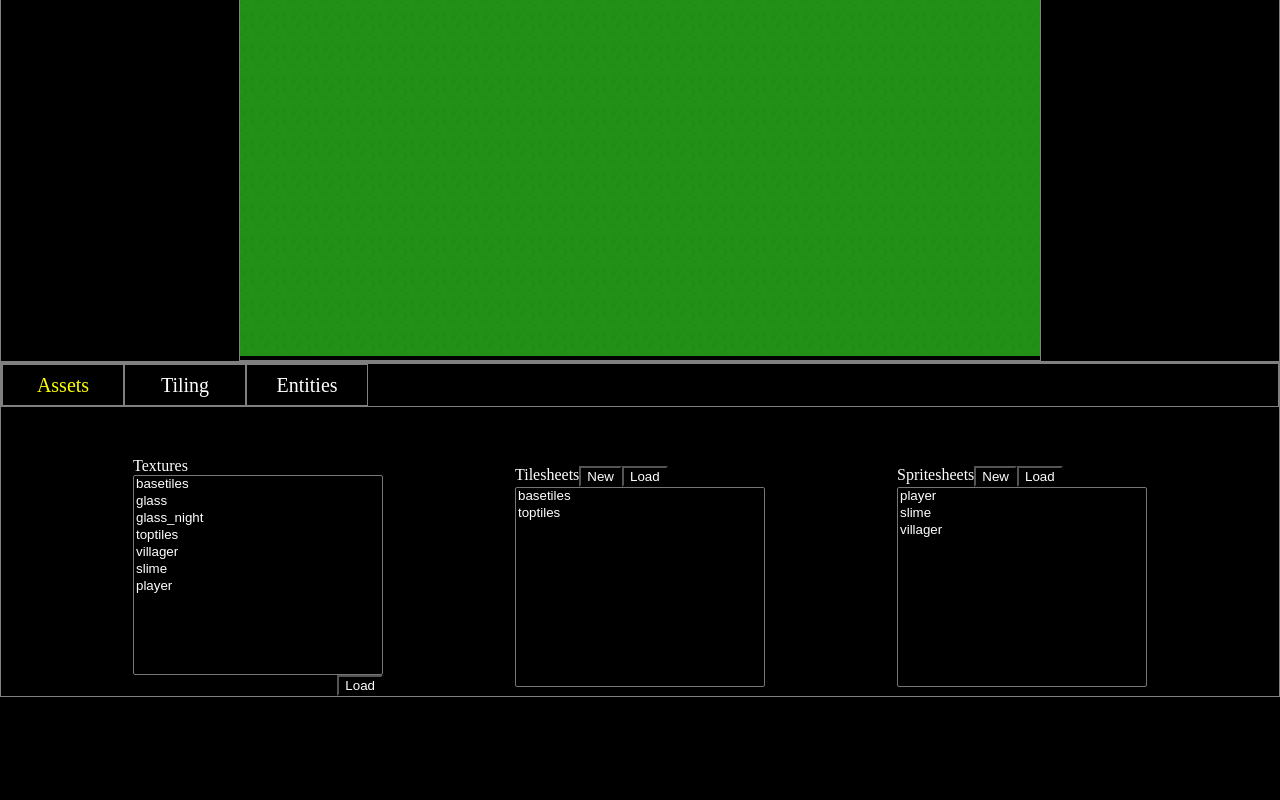
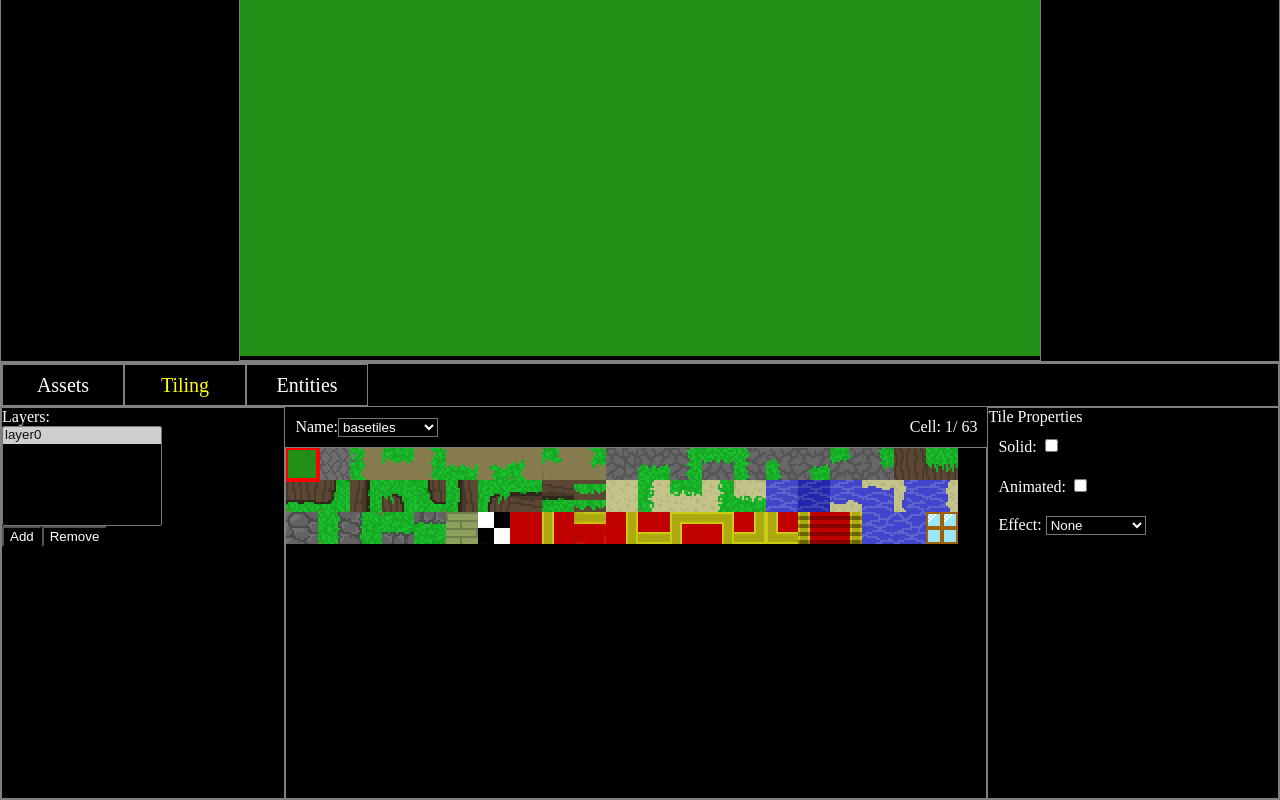
Before and after one commit to TheJamHutch/TilemapEditor, an Angular app: page / in a window 1280 px wide. Shown: the part 308-1108 px from the top of the page. Before the commit the page ends 1005 px from the top, so only its background shows below. Built offline with nearby package versions, Linux system fonts and the light colour scheme.

Commit message:
Main tilesheet props in assets tab and toolbar above palette

```diff
--- a/src/app/assets-tab/assets-tab.component.html
+++ b/src/app/assets-tab/assets-tab.component.html
@@ -1,41 +1,82 @@
-<div class="assets-tab">
+<div class="container space-evenly bordered">
 
-  <div class="asset-list">
-    <div class="list-header">
+  <div class="asset-list container column static">
+    <div>
       <span>Textures</span>
     </div>
     <select type="text" multiple>
       <option *ngFor="let id of textures" [value]="id">{{id}}</option>
     </select>
-    <div class="list-footer">
+    <div class="button-block container right">
       <button (click)="onTextureLoadClick()">Load</button>
     </div>
   </div>
 
-  <div class="asset-list">
-    <div class="list-header">
+  <div class="asset-list container column static">
+    <div>
       <span>Tilesheets</span>
-      <div>
-        <button>New</button>
-        <button (click)="onTilesheetLoadClick()">Load</button>
-      </div>
     </div>
     <select type="text" multiple>
       <option *ngFor="let id of tilesheets" [value]="id">{{id}}</option>
     </select>
+    <div class="button-block container right">
+      <button>New</button>
+      <button>Edit</button>
+      <button (click)="onTilesheetLoadClick()">Load</button>
+      <button>Export</button>
+    </div>
   </div>
 
-  <div class="asset-list">
-    <div class="list-header">
+  <div class="asset-list container column static">
+    <div>
       <span>Spritesheets</span>
-      <div>
-        <button>New</button>
-        <button (click)="onSpritesheetLoadClick()">Load</button>
-      </div>
     </div>
     <select type="text" multiple>
       <option *ngFor="let id of spritesheets" [value]="id">{{id}}</option>
     </select>
+    <div class="button-block container right">
+      <button>New</button>
+      <button>Edit</button>
+      <button (click)="onSpritesheetLoadClick()">Load</button>
+      <button>Export</button>
+    </div>
+  </div>
+</div>
+
+
+
+<div class="tilesheet-props container static column bordered">
+  <div class="container center">
+    <span>Tilesheet</span>
   </div>
 
+  <div class="container column static">
+    <label>Name:</label>
+    <input type="text">
+  </div>
+  <div class="container column static">
+    <label>Texture:</label>
+    <div>
+      <input type="text">
+      <button>...</button>
+    </div>
+  </div>
+  <div class="container column static">
+    <label>Clip Size:</label>
+    <input type="number" min="1">
+  </div>
+  <div class="container column static">
+    <label>nCells:</label>
+    <input type="number" min="1">
+  </div>
+  <div class="container column static">
+    <label>Cells per row:</label>
+    <input type="number" min="1">
+  </div>
+  <br />
+  <div class="button-block container column" style="align-items: center">
+    <button>New</button>
+    <button>Save</button>
+    <button>Load</button>
+  </div>
 </div>
--- a/src/app/assets-tab/assets-tab.component.scss
+++ b/src/app/assets-tab/assets-tab.component.scss
@@ -1,19 +1,14 @@
 select{
-    width: 250px;
-    height: 200px;
+  width: 250px;
+  height: 200px;
+  overflow-y: auto;
 }
 
-.assets-tab{
-    display: flex;
-    flex-direction: row;
-    justify-content: space-evenly;
-    align-items: center;
+.props{
 }
 
 .asset-list{
-    margin-top: 50px;
-    display: flex;
-    flex-direction: column;
+  margin-top: 50px;
 }
 
 .list-header{
@@ -21,7 +16,22 @@
   justify-content: flex-start;
 }
 
-.list-footer{
-  display: flex;
-  justify-content: flex-end;
+.button-block{
+  gap: 5px;
 }
+
+.tilesheet-props{
+  min-width: 200px !important;
+
+  padding: 10px;
+  gap: 10px;
+  input{
+    width: 100px;
+  }
+  .button-block{
+    gap: 2px;
+    button{
+      width: 100px;
+    }
+  }
+}
--- a/src/app/assets-tab/assets-tab.component.ts
+++ b/src/app/assets-tab/assets-tab.component.ts
@@ -6,7 +6,10 @@
 @Component({
   selector: 'app-assets-tab',
   templateUrl: './assets-tab.component.html',
-  styleUrls: ['./assets-tab.component.scss']
+  styleUrls: [
+    './assets-tab.component.scss',
+    '../../common/app.common.scss'
+  ]
 })
 export class AssetsTabComponent implements OnInit {
 
--- a/src/app/config.service.ts
+++ b/src/app/config.service.ts
@@ -8,7 +8,7 @@
   // Immutable, injectable config service.
 
   readonly editorResolution = { x: 800, y: 600 }
-  readonly paletteResolution = { x: 600, y: 400 };
+  readonly paletteResolution = { x: 700, y: 350 };
 
   readonly initMapDimensions = { x: 100, y: 100 };
 
@@ -17,7 +17,7 @@
 
   readonly lineDashSpeed = 4;
 
-  readonly selectedTab = 'Assets'
+  readonly selectedTab = 'Tiling'
 
   constructor() { }
 }
--- a/src/app/tiling-tab/tiling-tab.component.html
+++ b/src/app/tiling-tab/tiling-tab.component.html
@@ -5,7 +5,7 @@
   <div class="container column bordered">
     <label>Layers:</label>
     <select multiple>
-      <option *ngFor="let layer of layerOptions(); let i = index" [value]="i" [selected]="layerOptionSelected(i)" [value]="i" (click)="onLayerSelect($event.target.value)">layer{{i}}</option>
+      <option *ngFor="let layer of layerOptions(); let i = index" [value]="i" [selected]="layerOptionSelected(i)" (click)="onLayerSelect($event.target.value)">layer{{i}}</option>
     </select>
     <div>
       <button (click)="onAddLayerClick()">Add</button>
@@ -14,46 +14,22 @@
   </div>
 
 
-  <div class="tilesheet-props container column bordered" >
-    <div class="container center">
-      <span>Tilesheet</span>
-    </div>
 
-    <div class="container column static">
-      <label>Name:</label>
-      <input type="text">
-    </div>
-    <div class="container column static">
-      <label>Texture:</label>
+  <div>
+    <div class="tilesheet-bar container space-between">
       <div>
-        <input type="text">
-        <button>...</button>
+        <label>Name:</label>
+        <select (change)="onTilesheetSelect($event.target.value)">
+          <option *ngFor="let sheet of allTilesheets" [value]="sheet.id" [selected]="sheet.id === openTilesheet.id">{{ sheet.name }}</option>
+        </select>
+      </div>
+      <div>
+        <span>Cell: {{ tileIdx + 1 }}/ {{ openTilesheet?.nCells }}</span>
       </div>
     </div>
-    <div class="container column static">
-      <label>Clip Size:</label>
-      <input type="number" min="1">
+    <div>
+      <app-palette-control></app-palette-control>
     </div>
-    <div class="container column static">
-      <label>nCells:</label>
-      <input type="number" min="1">
-    </div>
-    <div class="container column static">
-      <label>Cells per row:</label>
-      <input type="number" min="1">
-    </div>
-    <br />
-    <div class="button-block container column" style="align-items: center">
-      <button>New</button>
-      <button>Save</button>
-      <button>Load</button>
-    </div>
-  </div>
-
-
-
-  <div>
-    <app-palette-control></app-palette-control>
   </div>
 
 
--- a/src/app/tiling-tab/tiling-tab.component.scss
+++ b/src/app/tiling-tab/tiling-tab.component.scss
@@ -11,16 +11,9 @@
   gap: 20px;
 }
 
-.tilesheet-props{
-  padding: 10px;
-  gap: 10px;
-  input{
-    width: 100px;
-  }
-  .button-block{
-    gap: 2px;
-    button{
-      width: 100px;
-    }
-  }
+.tilesheet-bar{
+  padding-left: 10px;
+  padding-right: 10px;
+  height: 40px;
+  align-items: center !important;
 }
--- a/src/app/tiling-tab/tiling-tab.component.ts
+++ b/src/app/tiling-tab/tiling-tab.component.ts
@@ -14,16 +14,17 @@
 export class TilingTabComponent implements OnInit, AfterViewInit {
 
   tilesheetOptions = [];
-  tilesheetId: string;
   tilemap?: any;
   layerIdx: number = 0;
   tileIdx: number = 0;
   tileEffectOptions = [];
 
+  openTilesheet: any;
+  allTilesheets = [];
+
   constructor(private assets: AssetsService, private eventBus: EventBusService) { }
 
   ngOnInit(): void {
-
     // Generate options for tileEffect select from the enum in Tiling.
     // @TODO: This is hardcoded
     this.tileEffectOptions = ['None', 'Hurt', 'Teleport', 'Transition', 'Door', 'Roof'];
@@ -41,6 +42,14 @@
     });
     this.eventBus.register(EventType.PaletteSelect, (context: any) => {
       this.tileIdx = context.cellIdx;
+    });
+
+    this.eventBus.register(EventType.TilesheetChange, (context: any) => {
+      this.openTilesheet = this.assets.store.tilesheets[context.tilesheetId];
+    });
+
+    this.eventBus.register(EventType.AssetsChange, (context: any) => {
+      this.allTilesheets = Object.values(this.assets.store.tilesheets);
     });
   }
 
@@ -86,7 +95,6 @@
   }
 
   onTilesheetSelect(tilesheetId: string): void {
-    this.tilesheetId = tilesheetId;
     this.eventBus.raise(EventType.TilesheetChange, { tilesheetId });
   }
 
--- a/src/common/app.common.scss
+++ b/src/common/app.common.scss
@@ -31,5 +31,8 @@
     &.space-between{
       justify-content: space-between;
     }
+    &.space-evenly{
+      justify-content: space-evenly;
+    }
   }
 }
```
